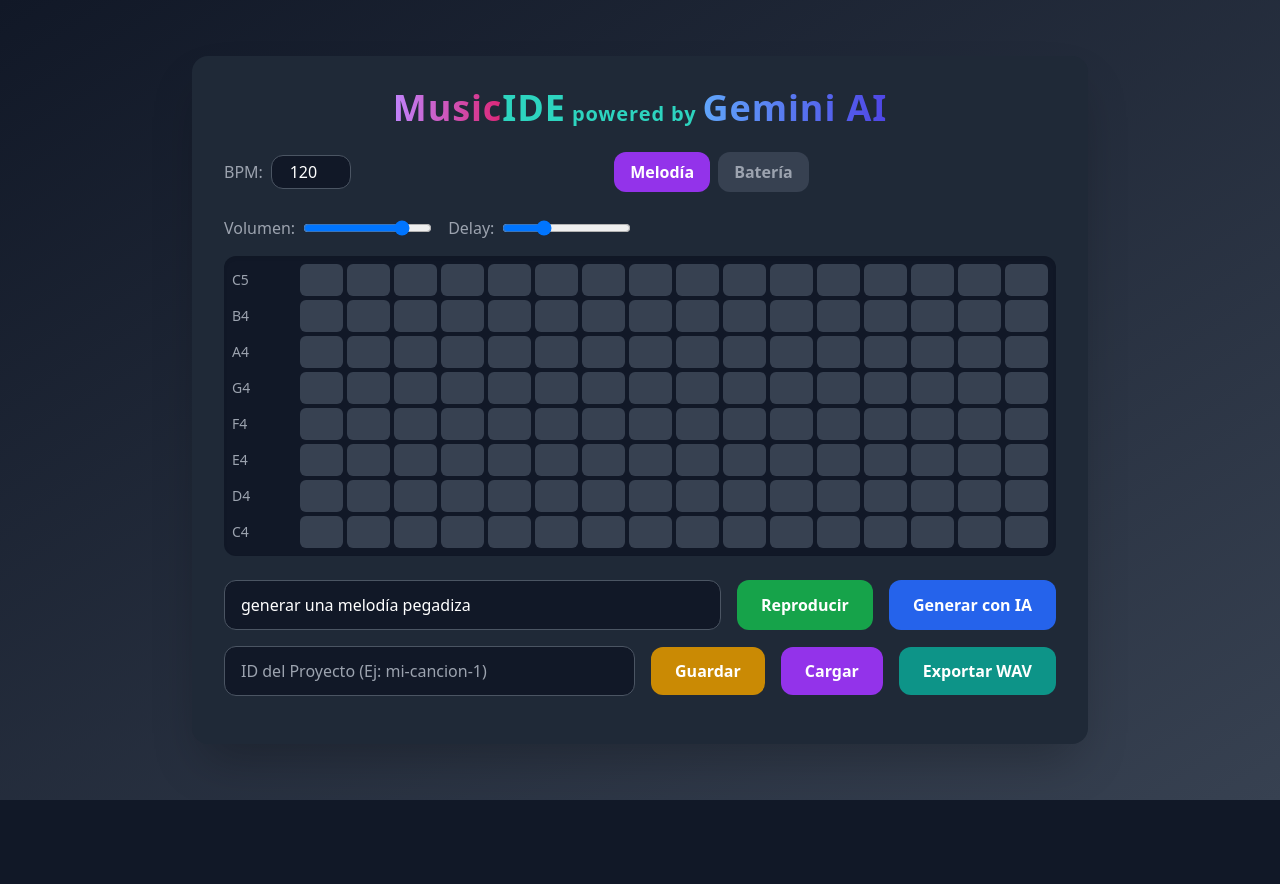
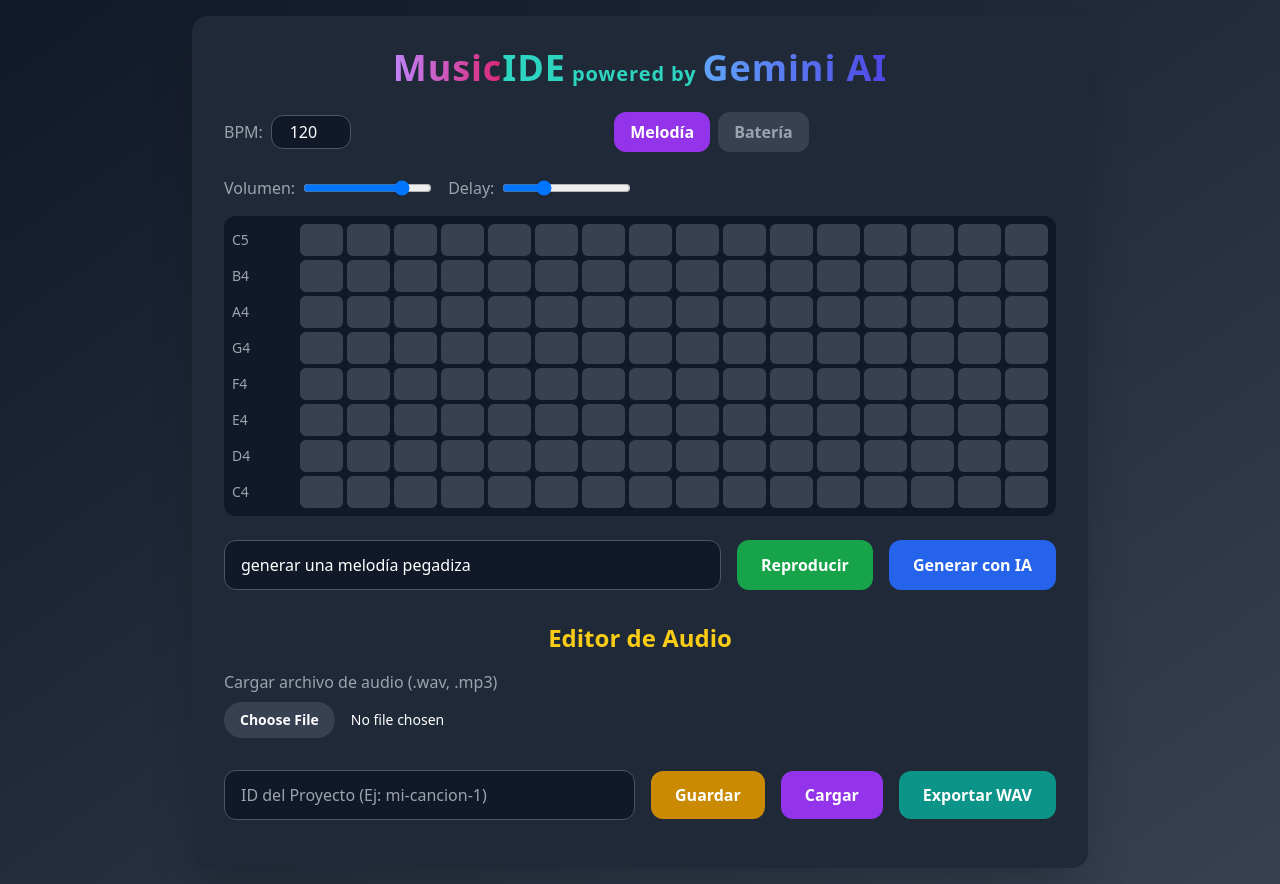
Before and after one commit to pacureok/IDE-music, a React (Create React App) app: page / in a window 1280 px wide. Before the commit the page ends 800 px from the top, so only its background shows below. Built offline with nearby package versions, Linux system fonts and the light colour scheme.

Commit message:
Update App.js

```diff
--- a/src/App.js
+++ b/src/App.js
@@ -2,6 +2,9 @@
 import { initializeApp } from 'firebase/app';
 import { getAuth, signInAnonymously, signInWithCustomToken, onAuthStateChanged } from 'firebase/auth';
 import { getFirestore, doc, setDoc, onSnapshot } from 'firebase/firestore';
+
+// Desactivar temporalmente no-undef para las variables globales del entorno
+/* eslint-disable no-undef */
 
 // El componente principal de la aplicación.
 const App = () => {
@@ -17,6 +20,9 @@
   const [bpm, setBpm] = useState(120);
   const [projectId, setProjectId] = useState('');
   const [isExporting, setIsExporting] = useState(false);
+  const [loadedAudioBuffer, setLoadedAudioBuffer] = useState(null);
+  const [trimStart, setTrimStart] = useState(0);
+  const [trimEnd, setTrimEnd] = useState(0);
 
   // --- Referencias para el Web Audio API
   const audioContextRef = useRef(null);
@@ -430,6 +436,40 @@
       return new Blob([dataView], { type: 'audio/wav' });
   };
 
+  // --- Funciones del editor de audio
+  const handleAudioFileUpload = async (event) => {
+    const file = event.target.files[0];
+    if (!file || !audioContextRef.current) return;
+
+    setStatusMessage('Cargando y decodificando audio...');
+    try {
+      const arrayBuffer = await file.arrayBuffer();
+      const audioBuffer = await audioContextRef.current.decodeAudioData(arrayBuffer);
+      setLoadedAudioBuffer(audioBuffer);
+      setTrimEnd(audioBuffer.duration);
+      setStatusMessage('Audio cargado con éxito.');
+    } catch (e) {
+      console.error(e);
+      setStatusMessage('');
+      setError(`Error al cargar el audio: ${e.message}`);
+    }
+  };
+
+  const playTrimmedAudio = () => {
+    if (!loadedAudioBuffer || !audioContextRef.current) return;
+
+    stopPlayback(); // Detiene el secuenciador para reproducir el audio.
+
+    const source = audioContextRef.current.createBufferSource();
+    source.buffer = loadedAudioBuffer;
+
+    const startOffset = trimStart;
+    const duration = trimEnd - trimStart;
+
+    source.connect(audioContextRef.current.destination);
+    source.start(0, startOffset, duration);
+  };
+
   // Renderiza la interfaz de usuario.
   return (
     <div className="flex flex-col items-center justify-center min-h-screen bg-gradient-to-br from-gray-900 to-gray-700 text-white p-4 font-sans">
@@ -562,8 +602,59 @@
           </div>
         </div>
 
+        {/* Editor de Audio */}
+        <div className="mt-8">
+            <h2 className="text-2xl font-bold text-center text-yellow-400 mb-4">Editor de Audio</h2>
+            <label className="block text-gray-400 mb-2">Cargar archivo de audio (.wav, .mp3)</label>
+            <input
+                type="file"
+                accept="audio/*"
+                onChange={handleAudioFileUpload}
+                className="block w-full text-sm text-white file:mr-4 file:py-2 file:px-4 file:rounded-full file:border-0 file:text-sm file:font-semibold file:bg-gray-700 file:text-white hover:file:bg-gray-600"
+            />
+            {loadedAudioBuffer && (
+                <div className="mt-4 p-4 bg-gray-900 rounded-xl">
+                    <p className="text-gray-400 mb-2">Archivo cargado: Duración total: {loadedAudioBuffer.duration.toFixed(2)}s</p>
+                    <div className="flex items-center gap-4">
+                        <label className="text-gray-400">Inicio (s):</label>
+                        <input
+                            type="range"
+                            min="0"
+                            max={loadedAudioBuffer.duration}
+                            step="0.01"
+                            value={trimStart}
+                            onChange={(e) => setTrimStart(parseFloat(e.target.value))}
+                            className="flex-1"
+                        />
+                        <span className="text-white">{trimStart.toFixed(2)}s</span>
+                    </div>
+                    <div className="flex items-center gap-4 mt-2">
+                        <label className="text-gray-400">Fin (s):</label>
+                        <input
+                            type="range"
+                            min="0"
+                            max={loadedAudioBuffer.duration}
+                            step="0.01"
+                            value={trimEnd}
+                            onChange={(e) => setTrimEnd(parseFloat(e.target.value))}
+                            className="flex-1"
+                        />
+                        <span className="text-white">{trimEnd.toFixed(2)}s</span>
+                    </div>
+                    <div className="mt-4 flex justify-center">
+                        <button
+                            onClick={playTrimmedAudio}
+                            className="px-6 py-3 rounded-xl font-bold bg-pink-600 hover:bg-pink-700 text-white shadow-pink-500/50 transition-all duration-300 ease-in-out transform hover:scale-105"
+                        >
+                            Reproducir Recorte
+                        </button>
+                    </div>
+                </div>
+            )}
+        </div>
+
         {/* Controles de Guardar/Cargar y Exportar */}
-        <div className="flex flex-col sm:flex-row gap-4 mb-4 items-center">
+        <div className="flex flex-col sm:flex-row gap-4 mb-4 mt-8 items-center">
             <input
                 type="text"
                 value={projectId}
```
